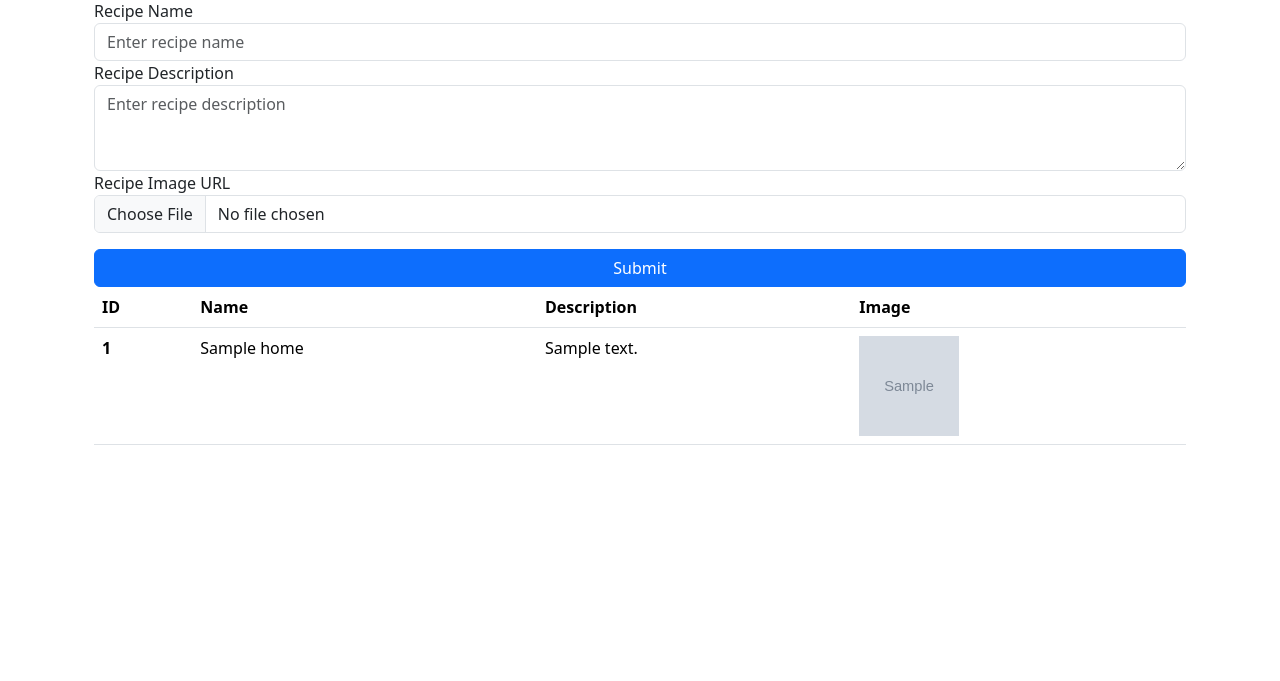
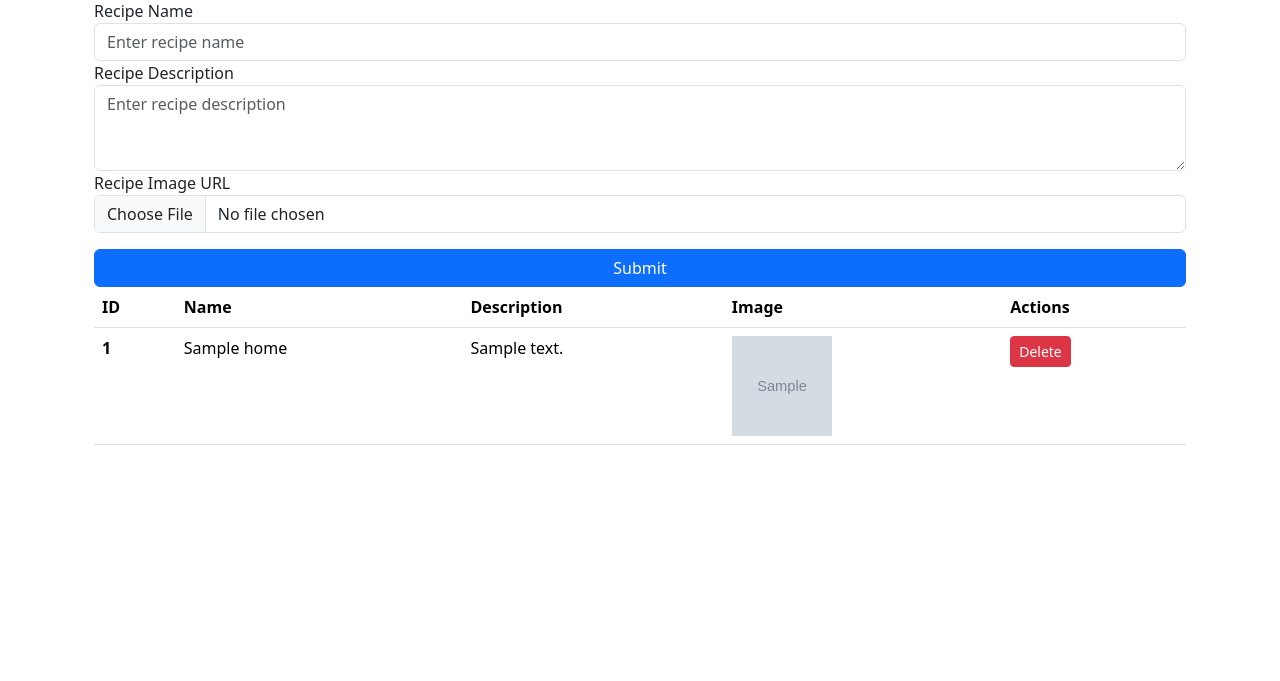
Before and after one commit to AlzyWelzy/Savorify, a Django app: page / in a window 1280 px wide. Shown: the part 129-810 px from the top of the page. Run offline with Django 4.2, Linux system fonts and the light colour scheme; tables that the repository leaves empty hold one stand-in row (values such as "Sample post"); grey boxes marked "Sample" are stand-in pictures.

Commit message:
finalizing

```diff
--- a/core/settings.py
+++ b/core/settings.py
@@ -23,7 +23,7 @@ BASE_DIR = Path(__file__).resolve().parent.parent
 SECRET_KEY = "django-insecure-ktu_efcec0)v7lq!v%p+8-au4j16g2-tcsie!wxjytcwq2m06j"
 
 # SECURITY WARNING: don't run with debug turned on in production!
-DEBUG = False
+DEBUG = True
 
 ALLOWED_HOSTS = ["*"]
 
--- a/home/templates/index.html
+++ b/home/templates/index.html
@@ -48,12 +48,13 @@
           <th scope="col">Name</th>
           <th scope="col">Description</th>
           <th scope="col">Image</th>
+          <th scope="col">Actions</th>
         </tr>
       </thead>
       <tbody>
         {% for recipe in recipes %}
         <tr>
-          <th scope="row">{{recipe.id}}</th>
+          <th scope="row">{{forloop.counter}}</th>
           <td>{{recipe.recipe_name}}</td>
           <td>{{recipe.recipe_description}}</td>
           <td>
@@ -64,7 +65,15 @@
               height="100"
             />
           </td>
+          <td>
+            <a
+              href="{% url 'delete_recipe' recipe.id %}"
+              class="btn btn-danger btn-sm"
+              >Delete</a
+            >
+          </td>
         </tr>
+
         {% endfor %}
       </tbody>
     </table>
--- a/home/urls.py
+++ b/home/urls.py
@@ -4,4 +4,5 @@ from . import views
 
 urlpatterns = [
     path("", views.index, name="home"),
+    path("delete_recipe/<int:id>/", views.delete_recipe, name="delete_recipe"),
 ]
--- a/home/views.py
+++ b/home/views.py
@@ -13,7 +13,7 @@ def index(request):
         home.recipe_image = request.FILES.get("recipe_image")
         home.save()
 
-        return redirect("/add")
+        return redirect("/")
 
     queryset = Home.objects.all()
     context = {
@@ -23,3 +23,9 @@ def index(request):
     }
 
     return render(request, "index.html", context)
+
+
+def delete_recipe(request, id):
+    recipe = Home.objects.get(id=id)
+    recipe.delete()
+    return redirect("/")
```
Also changed, not shown: public/static/images/S.svg (added), public/static/images/Screenshot_2023-12-02_at_15-45-20_Rose_Kheer_Tart_Recipe_How_to_Make_Rose_Kheer_T_CFzUNra.png (added), 2 other files.
